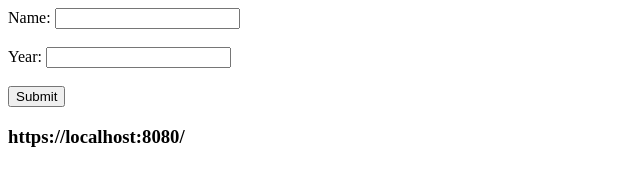
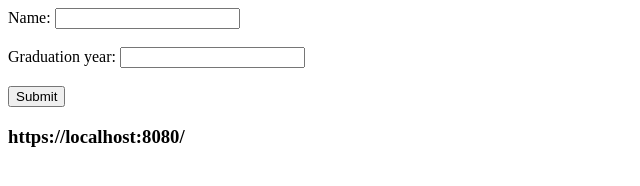
Before and after one commit to acciojob/sharable-urls-saurabh27pal, a website: page main.html in a window 1280 px wide. Shown: the whole page, without its empty margins (0-640 px from the left). Drawn offline with Linux system fonts and the light colour scheme.

Commit message:
Update main.html

```diff
--- a/main.html
+++ b/main.html
@@ -5,7 +5,7 @@
       <label for="name">Name:</label>
       <input type="text" id="name" name="name"><br><br>
 
-      <label for="year">Year:</label>
+      <label for="year">Graduation year:</label>
       <input type="number" id="year" name="year"><br><br>
 
       <input type="button" id="button" value="Submit" onclick="updateURL()">
```
